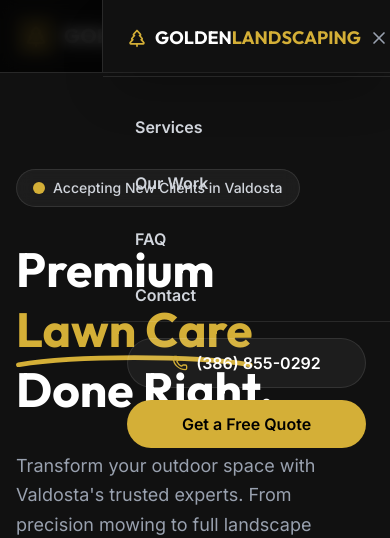
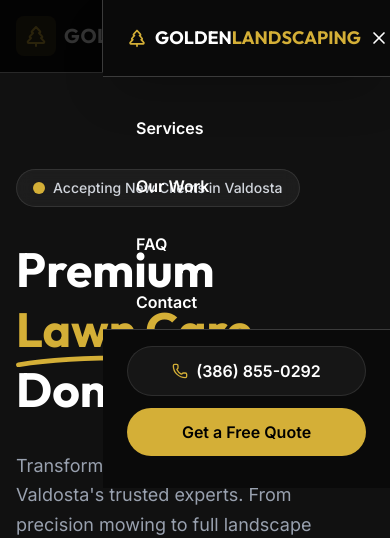
Before and after one commit to brodybcm/Golden-LandScaping, a Next.js app: page / in a window 390 px wide. Both pictures are taken after a click on the button "Open navigation menu". Shown: the top 538 px of the page. Built offline with nearby package versions, Linux system fonts and the light colour scheme.

Commit message:
fix: Improve mobile nav readability - solid background, white text

```diff
--- a/src/app/components/MobileNav.tsx
+++ b/src/app/components/MobileNav.tsx
@@ -34,7 +34,7 @@ export default function MobileNav() {
       {/* Backdrop */}
       {open && (
         <div
-          className="fixed inset-0 z-[60] bg-black/70 backdrop-blur-sm md:hidden"
+          className="fixed inset-0 z-[60] bg-black/80 md:hidden"
           onClick={() => setOpen(false)}
           aria-hidden="true"
         />
@@ -42,13 +42,13 @@ export default function MobileNav() {
 
       {/* Slide-in drawer */}
       <div
-        className={`fixed top-0 right-0 h-full w-72 z-[70] bg-[#111111] border-l border-white/10 flex flex-col shadow-2xl transition-transform duration-300 ease-in-out md:hidden ${
+        className={`fixed top-0 right-0 h-full w-72 z-[70] bg-[#0a0a0a] border-l border-white/20 flex flex-col shadow-2xl transition-transform duration-300 ease-in-out md:hidden ${
           open ? "translate-x-0" : "translate-x-full"
         }`}
         aria-label="Mobile navigation"
       >
         {/* Drawer header */}
-        <div className="flex items-center justify-between px-6 py-5 border-b border-white/10">
+        <div className="flex items-center justify-between px-6 py-5 border-b border-white/20 bg-[#0a0a0a]">
           <div className="flex items-center gap-2">
             <TreePine className="text-[#d4af37] h-5 w-5" />
             <span className="font-heading font-bold text-lg uppercase text-white">
@@ -58,7 +58,7 @@ export default function MobileNav() {
           <button
             id="mobile-nav-close"
             onClick={() => setOpen(false)}
-            className="p-2 rounded-lg text-gray-400 hover:text-white hover:bg-white/5 transition-colors"
+            className="p-2 rounded-lg text-white hover:bg-white/10 transition-colors"
             aria-label="Close navigation menu"
           >
             <X className="h-5 w-5" />
@@ -72,7 +72,7 @@ export default function MobileNav() {
               key={link.href}
               href={link.href}
               onClick={() => setOpen(false)}
-              className="flex items-center px-4 py-3.5 rounded-xl text-gray-300 hover:text-white hover:bg-white/5 font-semibold transition-colors text-base"
+              className="flex items-center px-4 py-3.5 rounded-xl text-white hover:bg-white/10 font-semibold transition-colors text-base border border-transparent hover:border-white/10"
             >
               {link.label}
             </a>
@@ -80,7 +80,7 @@ export default function MobileNav() {
         </nav>
 
         {/* Bottom CTA */}
-        <div className="px-6 pb-8 pt-4 border-t border-white/10 space-y-3">
+        <div className="px-6 pb-8 pt-4 border-t border-white/20 bg-[#0a0a0a] space-y-3">
           <a
             href="tel:3868550292"
             onClick={() => setOpen(false)}
```
